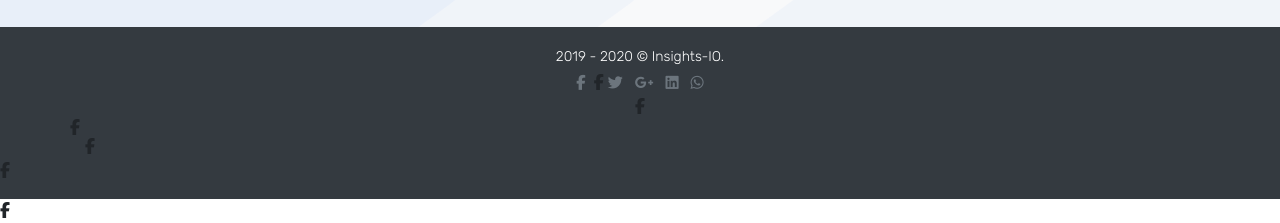
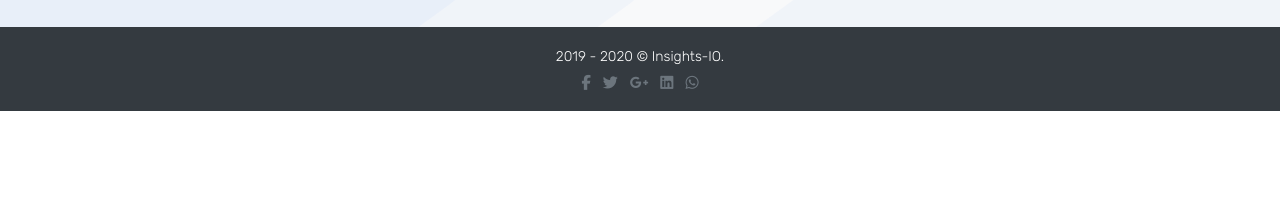
Before and after one commit to marcreginald/insightsio, a plain HTML site: page index.html in a window 1280 px wide. Shown: the part 5884-6107 px from the top of the page. After the commit the page ends 5995 px from the top, so only its background shows below. Drawn offline with Linux system fonts and the light colour scheme.

Commit message:
Update index.html

```diff
--- a/index.html
+++ b/index.html
@@ -703,8 +703,9 @@
         <div class="col-lg-12 text-center">
           <p class="copyright text-white f-14 font-weight-light mb-0">2019 - 2020 © Insights-IO.</p>
           <ul class="follow-icon list-inline mt-32 mb-0">
-            <li class="list-inline-item f-15"><a href="#" class="social-icon text-muted"><i class="fab fa-facebook-f">
-                  </h5></a></li>
+           <li class="list-inline-item f-15"><a href="#" class="social-icon text-muted"><i
+                  class="fab fa-facebook-f"></i>
+                </h5></a></li>
             <li class="list-inline-item f-15"><a href="#" class="social-icon text-muted"><i
                   class="fab fa-twitter"></i></a></li>
             <li class="list-inline-item f-15"><a href="#" class="social-icon text-muted"><i
```
